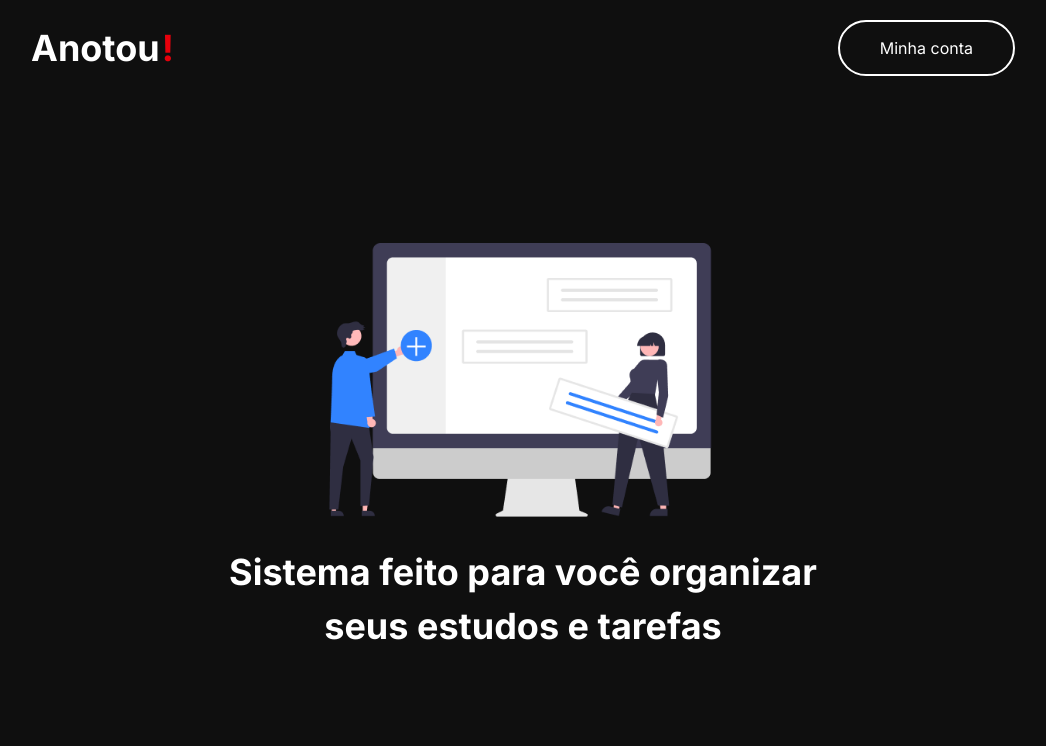
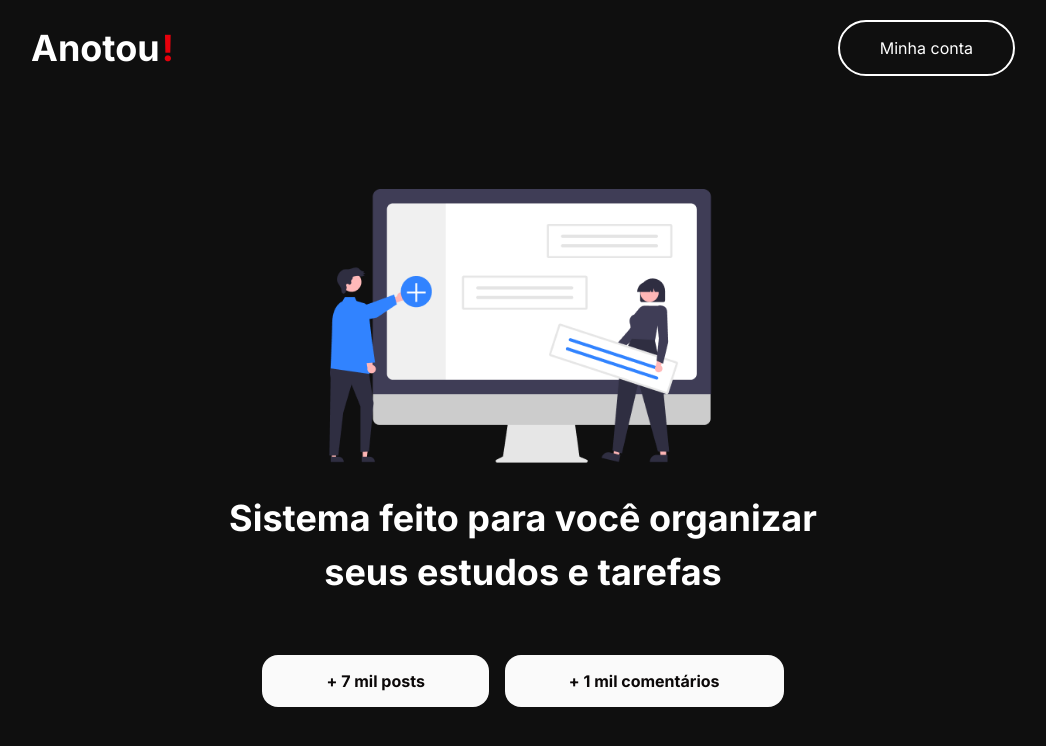
Before and after one commit to machadojoaovictor/anotou-plus, a Next.js app: page / in a window 1280 px wide. Shown: the top 746 px of the page, without its empty margins (117-1163 px from the left). Built offline with nearby package versions, Linux system fonts and the light colour scheme; no server answers.

Commit message:
feat: Complete index page

```diff
--- a/src/app/page.tsx
+++ b/src/app/page.tsx
@@ -1,6 +1,7 @@
 import Image from "next/image";
 
 import heroImg from '../../public/images/hero.png';
+import Button from "@/components/button/Button";
 
 export default function HomePage() {
   return (
@@ -14,10 +15,16 @@ export default function HomePage() {
         />
       </div>
 
-      <h1 className="text-on-dark font-bold text-4xl text-center leading-normal">
-        Sistema feito para você organizar <br />
-        seus estudos e tarefas
-      </h1>
+      <div className="flex flex-col gap-14">
+        <h1 className="text-on-dark font-bold text-4xl text-center leading-normal">
+          Sistema feito para você organizar <br />
+          seus estudos e tarefas
+        </h1>
+        <div className="flex items-center justify-center gap-4">
+          <span className="bg-secondary-background text-on-light px-16 py-3.5 font-bold rounded-2xl">+ 7 mil posts</span>
+          <span className="bg-secondary-background text-on-light px-16 py-3.5 font-bold rounded-2xl">+ 1 mil comentários</span>
+        </div>
+      </div>
     </main>
   );
 }
```
